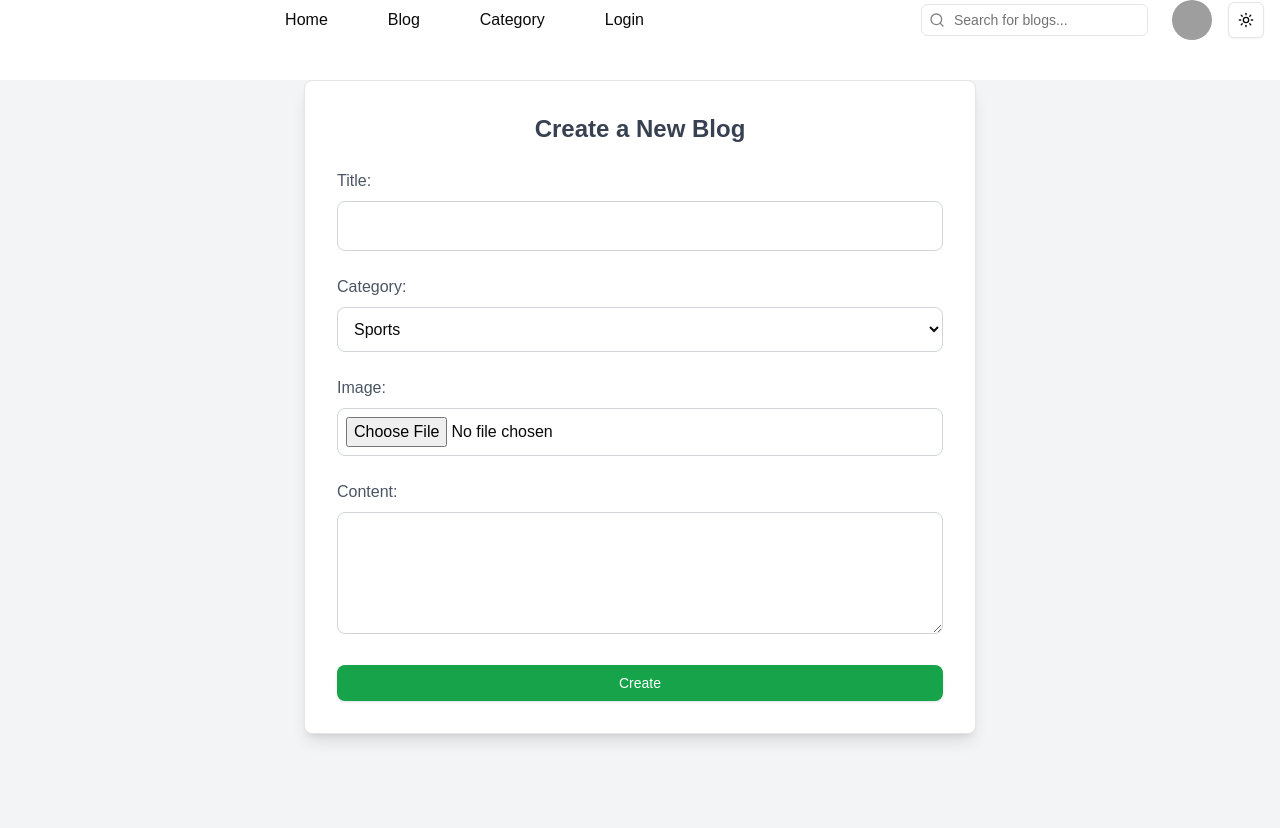
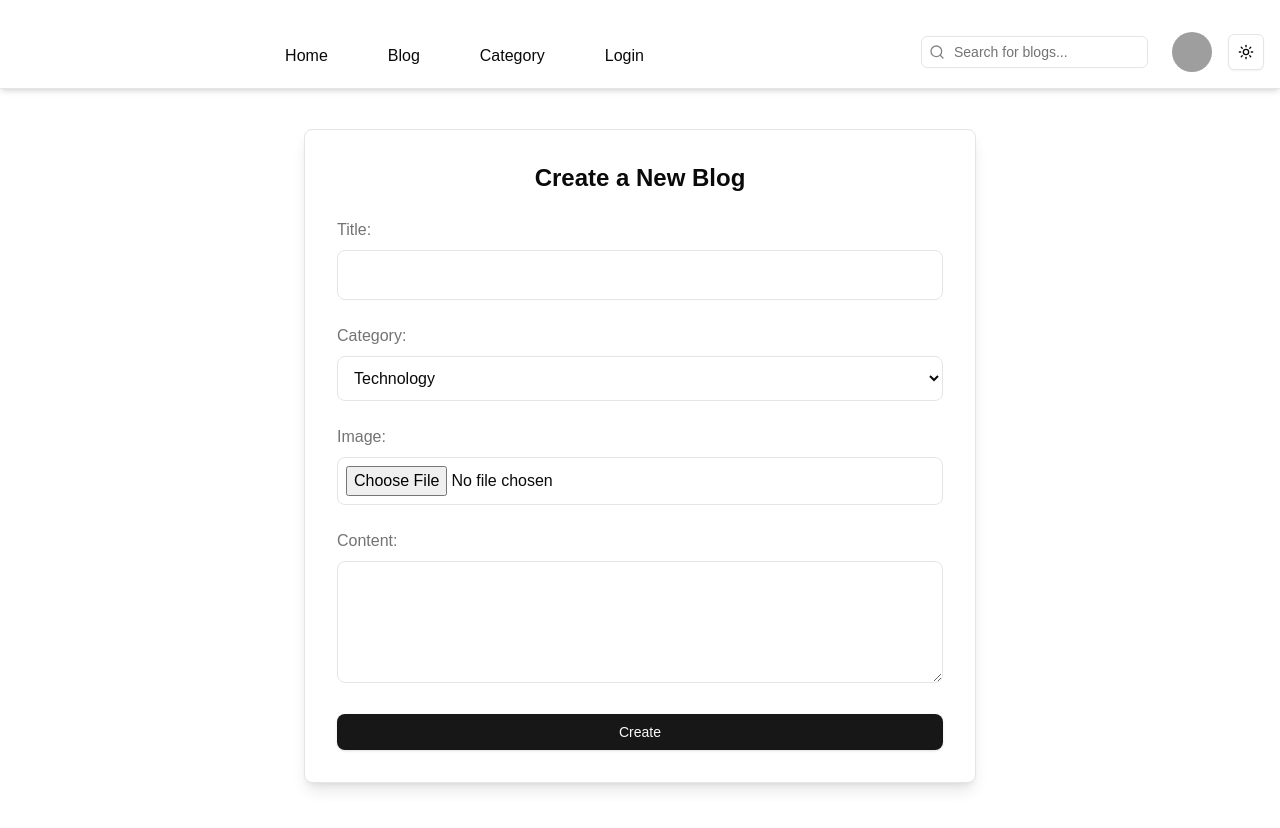
Before and after one commit to Rajan66/blogify, a Next.js app in the folder client/: page /form in a window 1280 px wide. Shown: the top 828 px of the page. Built offline with nearby package versions, Linux system fonts and the light colour scheme; grey boxes are pictures that could not be loaded.

Commit message:
feat: add theme and navbar

```diff
--- a/client/src/app/(home)/form/page.tsx
+++ b/client/src/app/(home)/form/page.tsx
@@ -1,48 +1,47 @@
 import React from "react";
-
-import NavBar from "@/components/header/Navbar";
+// import NavBar from "@/components/header/Navbar";
 import { Card } from "@/components/ui/card";
 import { Button } from "@/components/ui/button";
 
 export default function Page() {
   return (
-    <div className="min-h-screen bg-gray-100">
+    <div className="min-h-screen bg-background">
       {/* Navbar */}
-      {/* <div className="flex justify-center p-4 border-b bg-white shadow-md">
+      {/* <div className="flex justify-center p-4 border-b bg-card shadow-md">
         <NavBar />
       </div> */}
 
       {/* Form Container */}
       <div className="flex justify-center mt-10">
-        <Card className="w-full max-w-2xl bg-white shadow-lg rounded-lg p-8">
-          <h1 className="text-2xl font-bold mb-6 text-center text-gray-700">
+        <Card className="w-full max-w-2xl bg-card shadow-lg rounded-lg p-8">
+          <h1 className="text-2xl font-bold mb-6 text-center text-foreground">
             Create a New Blog
           </h1>
 
           <form className="space-y-6">
             {/* Title Field */}
             <div>
-              <label className="block mb-2 text-gray-600 font-medium">
+              <label className="block mb-2 text-muted-foreground font-medium">
                 Title:
               </label>
               <input
                 type="text"
-                className="w-full p-3 border border-gray-300 rounded-lg focus:ring-2 focus:ring-blue-500 focus:outline-none"
+                className="w-full p-3 border border-border rounded-lg focus:ring-2 focus:ring-primary focus:outline-none bg-background text-foreground"
                 required
               />
             </div>
 
             {/* Category Dropdown */}
             <div>
-              <label className="block mb-2 text-gray-600 font-medium">
+              <label className="block mb-2 text-muted-foreground font-medium">
                 Category:
               </label>
               <select
                 name="category"
-                className="w-full p-3 border border-gray-300 rounded-lg bg-white focus:ring-2 focus:ring-blue-500 focus:outline-none"
+                className="w-full p-3 border border-border rounded-lg bg-background focus:ring-2 focus:ring-primary focus:outline-none text-foreground"
               >
                 <option value="sports">Sports</option>
-                <option value="technology">Technology</option>
+                <option value="technology" selected>Technology</option>
                 <option value="music">Music</option>
                 <option value="lifestyle">Lifestyle</option>
                 <option value="food">Food</option>
@@ -51,24 +50,24 @@ export default function Page() {
 
             {/* Image Upload */}
             <div>
-              <label className="block mb-2 text-gray-600 font-medium">
+              <label className="block mb-2 text-muted-foreground font-medium">
                 Image:
               </label>
               <input
                 type="file"
                 accept="image/png, image/jpeg"
-                className="w-full p-2 border border-gray-300 rounded-lg focus:ring-2 focus:ring-blue-500 focus:outline-none"
+                className="w-full p-2 border border-border rounded-lg focus:ring-2 focus:ring-primary focus:outline-none bg-background text-foreground"
               />
             </div>
 
             {/* Description Field */}
             <div>
-              <label className="block mb-2 text-gray-600 font-medium">
+              <label className="block mb-2 text-muted-foreground font-medium">
                 Content:
               </label>
               <textarea
                 rows={4}
-                className="w-full p-3 border border-gray-300 rounded-lg focus:ring-2 focus:ring-blue-500 focus:outline-none"
+                className="w-full p-3 border border-border rounded-lg focus:ring-2 focus:ring-primary focus:outline-none bg-background text-foreground"
                 required
               ></textarea>
             </div>
@@ -77,7 +76,7 @@ export default function Page() {
             <div className="flex justify-center">
               <Button
                 type="submit"
-                className="w-full py-3 bg-green-600 text-white font-medium rounded-lg hover:bg-green-700 transition duration-300"
+                className="w-full py-3 bg-primary text-primary-foreground font-medium rounded-lg hover:bg-primary/90 transition duration-300"
               >
                 Create
               </Button>
--- a/client/src/app/(home)/layout.tsx
+++ b/client/src/app/(home)/layout.tsx
@@ -7,7 +7,11 @@ export default function HomeLayout({
 }>) {
   return (
     <section>
+        <div className=" p-4 border-b bg-card shadow-md">
         <NavBar />
+        </div>
+
+
       {children}
     </section>
   );
--- a/client/src/app/layout.tsx
+++ b/client/src/app/layout.tsx
@@ -3,7 +3,7 @@ import { Geist, Geist_Mono } from "next/font/google";
 
 import { BlogProvider } from "@/context/use-context";
 import QueryProvider from "@/providers/QueryProvider";
-import { ThemeProvider } from "@/providers/theme-provider";
+import { ThemeProvider } from "@/providers//theme-provider";
 
 import "./globals.css";
 
@@ -27,8 +27,6 @@ export default function RootLayout({
 }: Readonly<{
   children: React.ReactNode;
 }>) {
-
-
   return (
     <html lang="en">
       <BlogProvider>
@@ -43,7 +41,6 @@ export default function RootLayout({
             disableTransitionOnChange
           >
             <QueryProvider>{children}</QueryProvider>
-
           </ThemeProvider>
         </body>
       </BlogProvider>
--- a/client/src/components/header/Navbar.tsx
+++ b/client/src/components/header/Navbar.tsx
@@ -45,12 +45,12 @@
 
   const { setTheme } = useTheme();
   return (
-      <div className="flex w-full px-4">
+    <div className="flex w-full pt-4">
       <div className="flex-1 flex justify-center">
         <NavigationMenu>
           <NavigationMenuList>
             {navItems.map((item, index) => (
-                <NavigationMenuItem key={index} className="pt-2 pb-2 pr-7 pl-7">
+              <NavigationMenuItem key={index} className="pt-2 pb-0 pr-7 pl-7">
                 <a href={item.href}>{item.name}</a>
               </NavigationMenuItem>
             ))}
```
Lines whose indentation alone changed are shown as unchanged.
